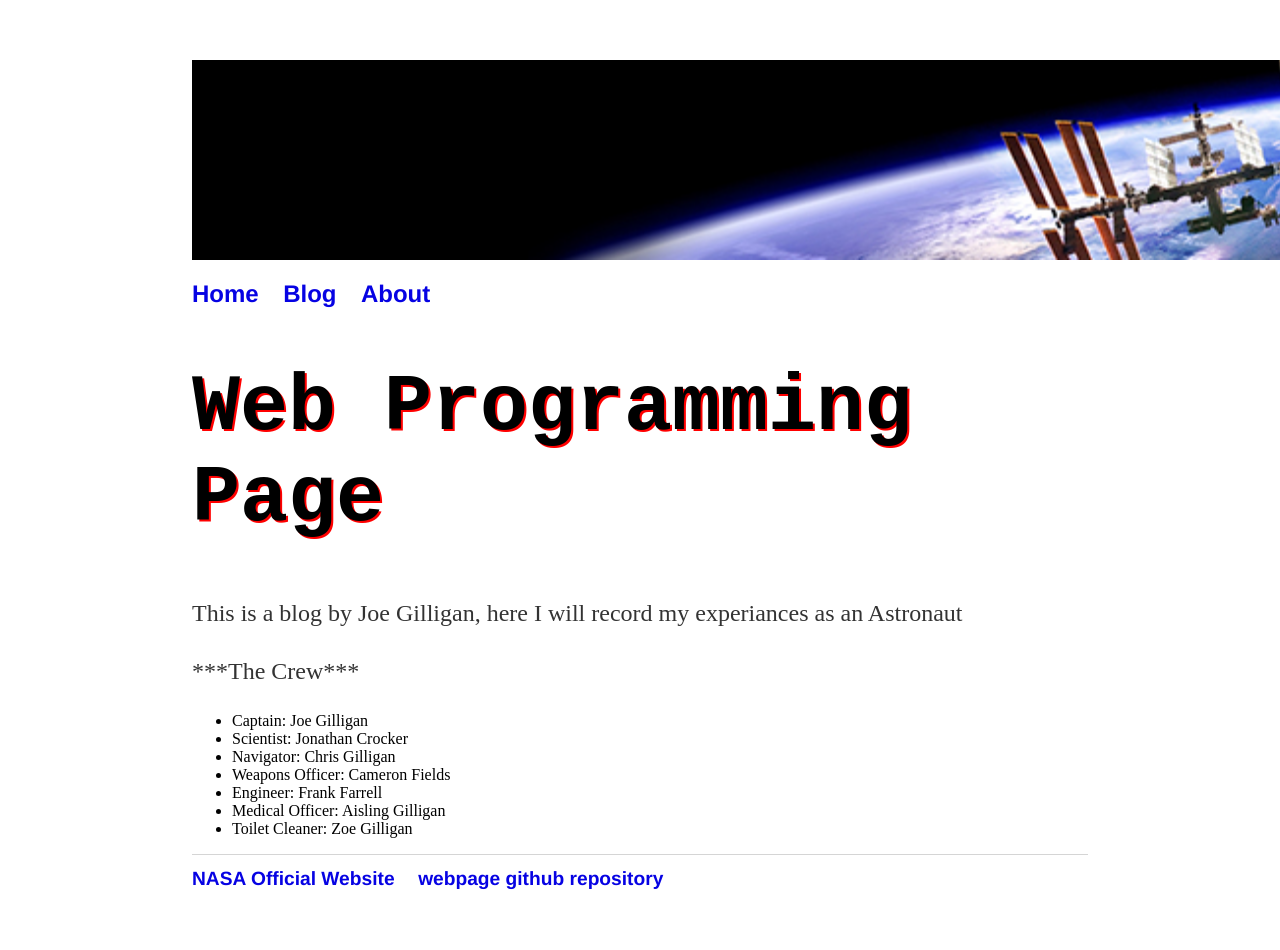
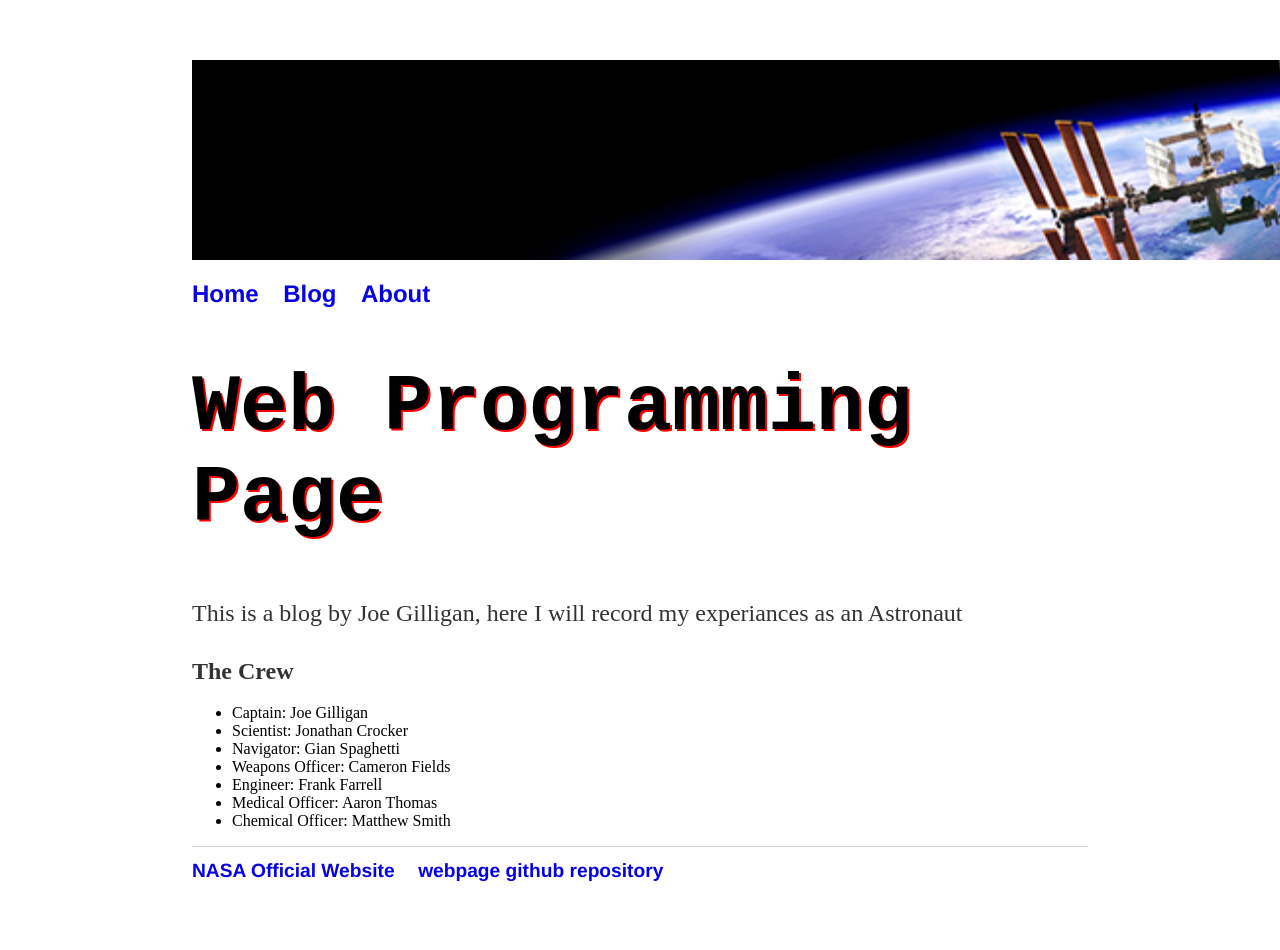
Before and after one commit to JoeGilliganHW/JoeGilliganHW.github.io, a Jekyll site: the page built from about/index.html, in a window 1280 px wide. Built offline with Jekyll 4.4.1, drawn with Linux system fonts in a browser that asks for light colours.

Commit message:
Update index.html

```diff
--- a/about/index.html
+++ b/about/index.html
@@ -4,13 +4,13 @@ title: Web Programming Page
 ---
     <h1>{{ page.title }}</h1>
     <p>This is a blog by Joe Gilligan, here I will record my experiances as an Astronaut</p>
-    <p>***The Crew***</p>
+    <p1>The Crew</p1>
     <ul>
         <li>Captain: Joe Gilligan</li>
         <li>Scientist: Jonathan Crocker</li>
-        <li>Navigator: Chris Gilligan</li>
+        <li>Navigator: Gian Spaghetti</li>
         <li>Weapons Officer: Cameron Fields</li>
         <li>Engineer: Frank Farrell</li>
-        <li>Medical Officer: Aisling Gilligan</li>
-        <li>Toilet Cleaner: Zoe Gilligan</li>
+        <li>Medical Officer: Aaron Thomas</li>
+        <li>Chemical Officer: Matthew Smith</li>
     </ul>
```
